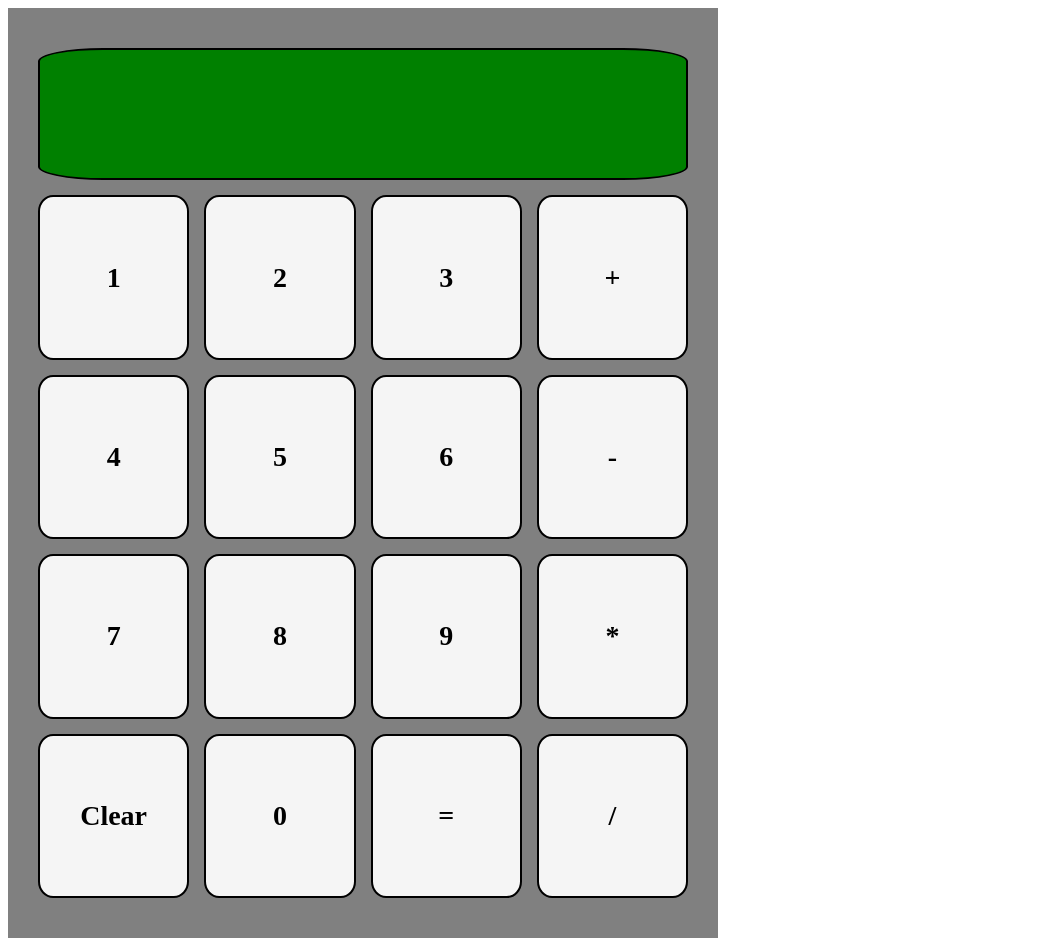
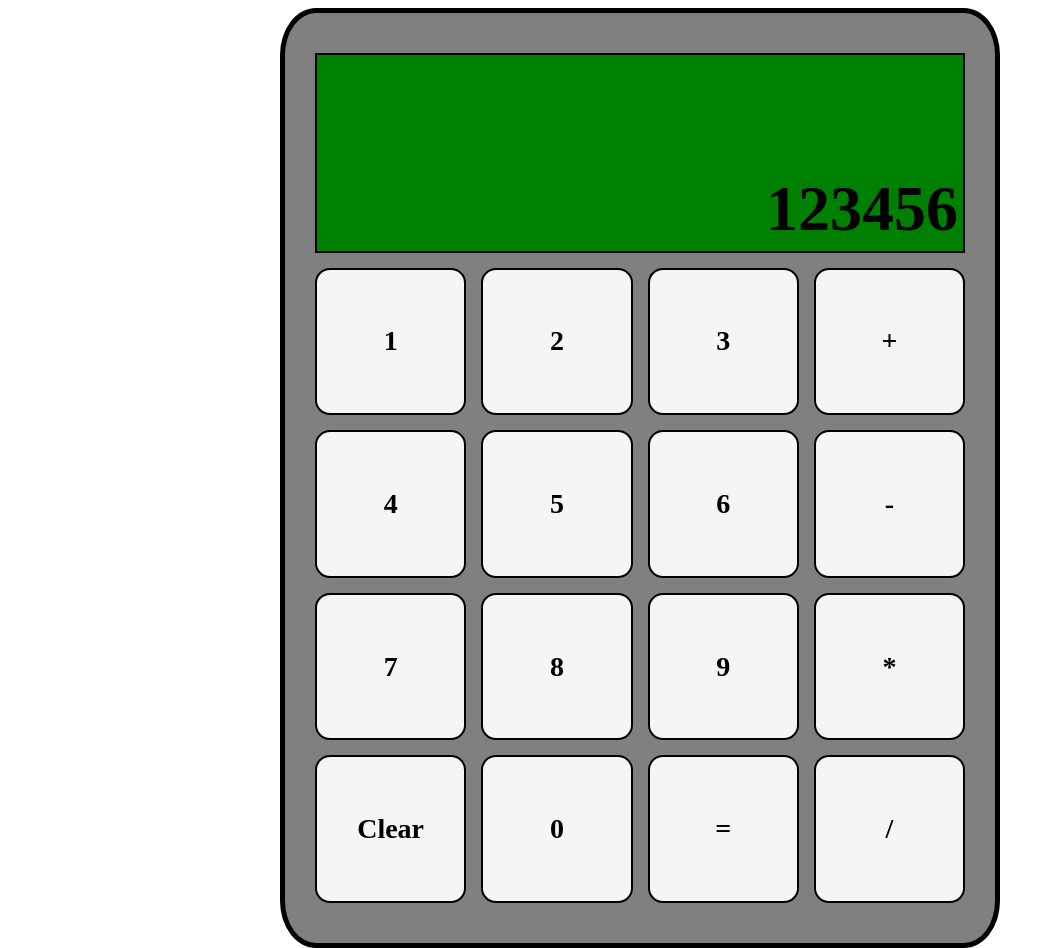
Before and after one commit to Monkeybito/Calculator, a plain HTML site: page index.html in a window 1280 px wide. Shown: the whole page, without its empty margins (0-1055 px from the left). Drawn offline with Linux system fonts and the light colour scheme.

Commit message:
I added the JS to the html at the end of the <body> so in can listen to the Events

```diff
--- a/index.html
+++ b/index.html
@@ -7,7 +7,7 @@
 </head>
 <body>
     <div class ="calculator">
-        <div class="display"></div>
+        <div class="display">123456</div>
         <div class="button one">1</div>
         <div class="button two">2</div>
         <div class="button three">3</div>
@@ -26,6 +26,6 @@
         <div class="button divide">/</div>
     </div>
 
-
+<script type="text/javascript" src="script.js"></script>
 </body>
 </html>
--- a/script.js
+++ b/script.js
@@ -32,3 +32,5 @@ function operator(num1, sign, num2){
         return divide(num1, num2)
     }
 }
+
+const buttons = document.querySelectorAll(".button");
--- a/styles.css
+++ b/styles.css
@@ -7,6 +7,8 @@
     grid-template-columns: repeat(4, 1fr);
     grid-template-rows: auto;
     gap: 15px 15px;
+    border-radius: 5%;
+    border: 5px solid black;
 
 }
 
@@ -14,8 +16,14 @@
     grid-column: 1 / 5;
     grid-row: 1;
     background-color: green;
-    border-radius: 10%;
     border: 2px solid black;
+    display: flex;
+    justify-content: end;
+    align-items: end;
+    font-weight: bolder;
+    font-size: 400%;
+    color:black;
+    padding: 5px;
 }
 
 .button{
@@ -28,3 +36,9 @@
     border-radius: 10%;
     border: 2px solid black;
 }
+
+body{
+    display: flex;
+    align-items: center;
+    justify-content: center;
+}
```
